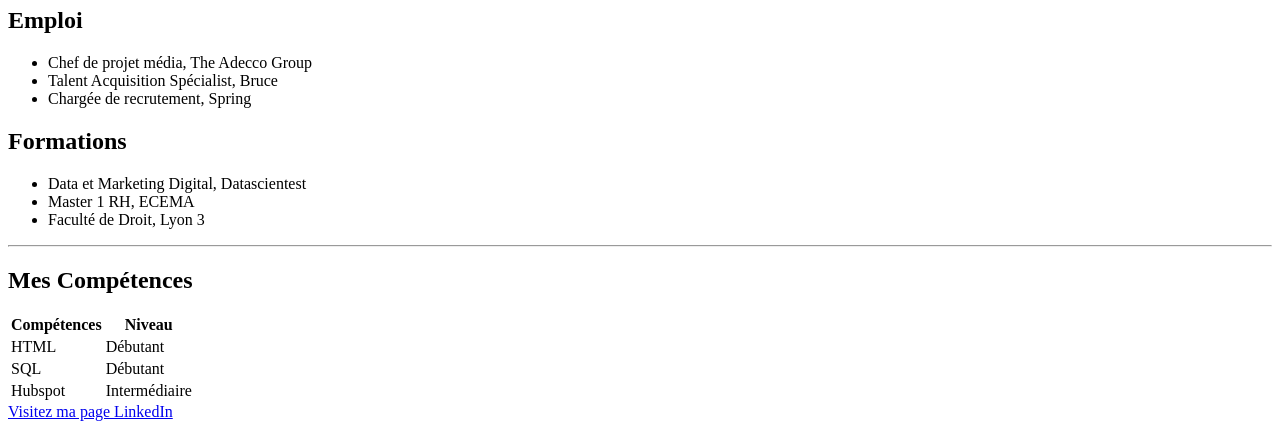
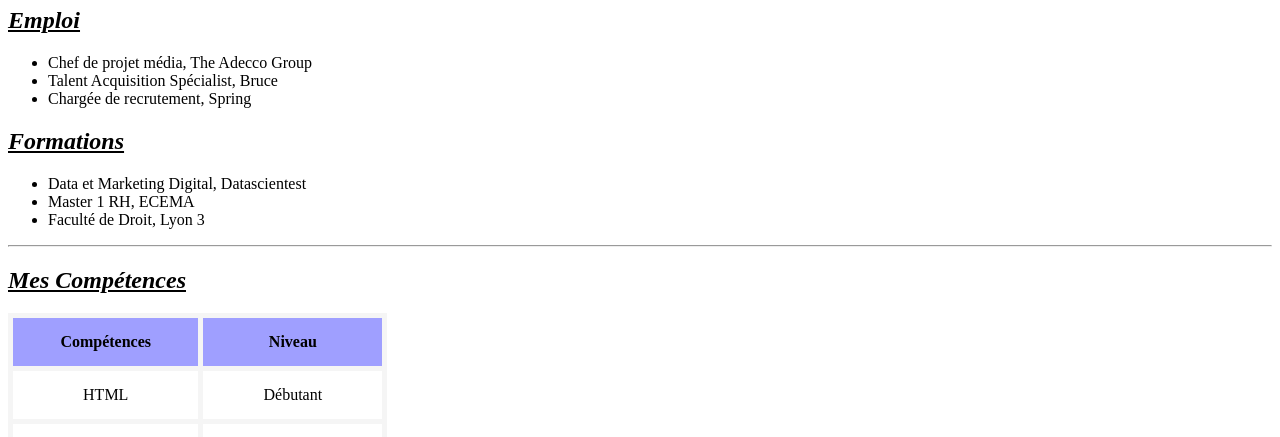
Before and after one commit to Marinetbz/MarinetrambouzeCV, a plain HTML site: page index.html in a window 1280 px wide. Shown: the part 73-510 px from the top of the page. Drawn offline with Linux system fonts and the light colour scheme.

Commit message:
Update index.html

```diff
--- a/index.html
+++ b/index.html
@@ -4,7 +4,7 @@
         <meta charset="utf-8">
         <meta name="viewport" content="width=device-width, initial-scale=1.0">
         <title>CV Marine Trambouze</title>
-        <link rel="stylesheet" href="styleCV.css.css">
+        <link rel="stylesheet" href="styleCV.css">
     </head>
     <body>
         <!--Mon commentaire ici-->
```
